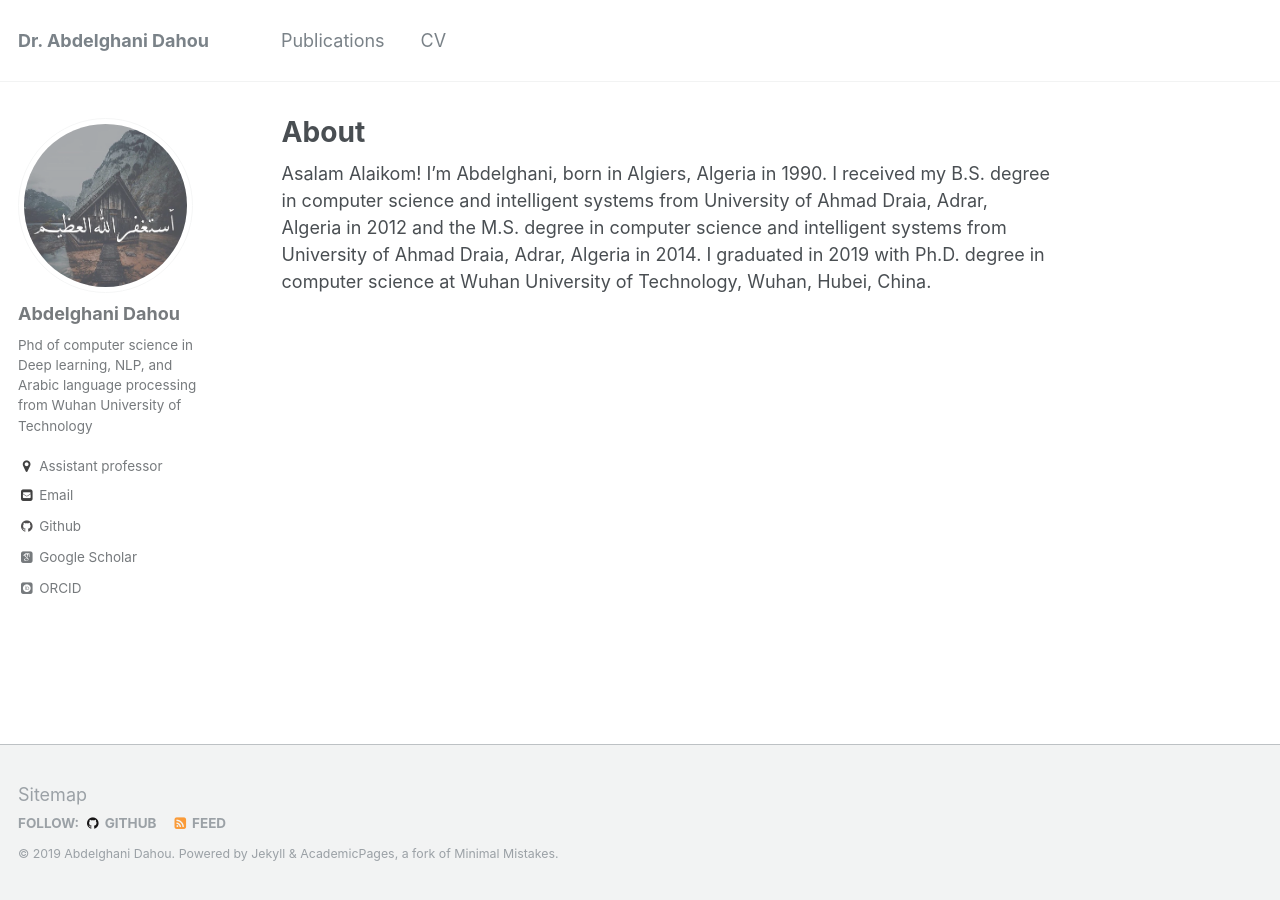
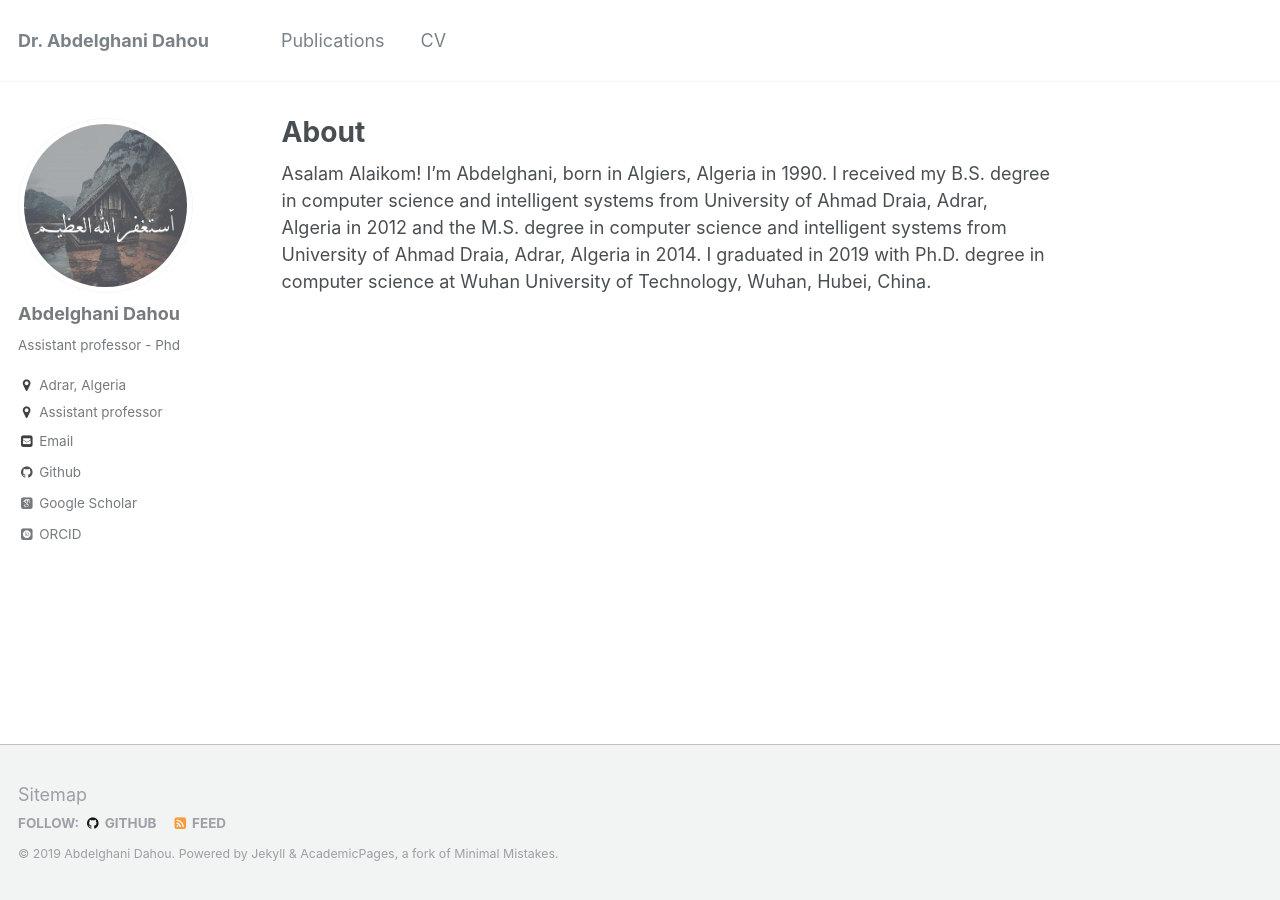
Before and after one commit to dr-dahou-adrar/dr-dahou-adrar.github.io, a Jekyll site: the page built from _pages/about.md, in a window 1280 px wide. Built offline with Jekyll 4.4.1, drawn with Linux system fonts in a browser that asks for light colours; some web fonts are replaced.

Commit message:
Update _config.yml

```diff
--- a/_config.yml
+++ b/_config.yml
@@ -81,12 +81,10 @@ analytics:
 author:
   name             : "Abdelghani Dahou"
   avatar           : "profile.jpg"
-  bio              : "Phd of computer science in Deep learning, NLP, and Arabic language processing from Wuhan University of Technology"
-  location 1       : "Wuhan, Hubei, China"
+  bio              : "Assistant professor - Phd"
+  location         : "Adrar, Algeria"
   employer         : "Assistant professor"
   Major            : "Computer Science"
-  University       : "University of Ahmed Draia"
-  location 2       : "Adrar, Algeria"
   googlescholar    : "https://scholar.google.com/citations?user=ttDjZWoAAAAJ&hl=en"
   email            : "dahou.abdghani@univ-adrar.dz"
   uri              :
```
